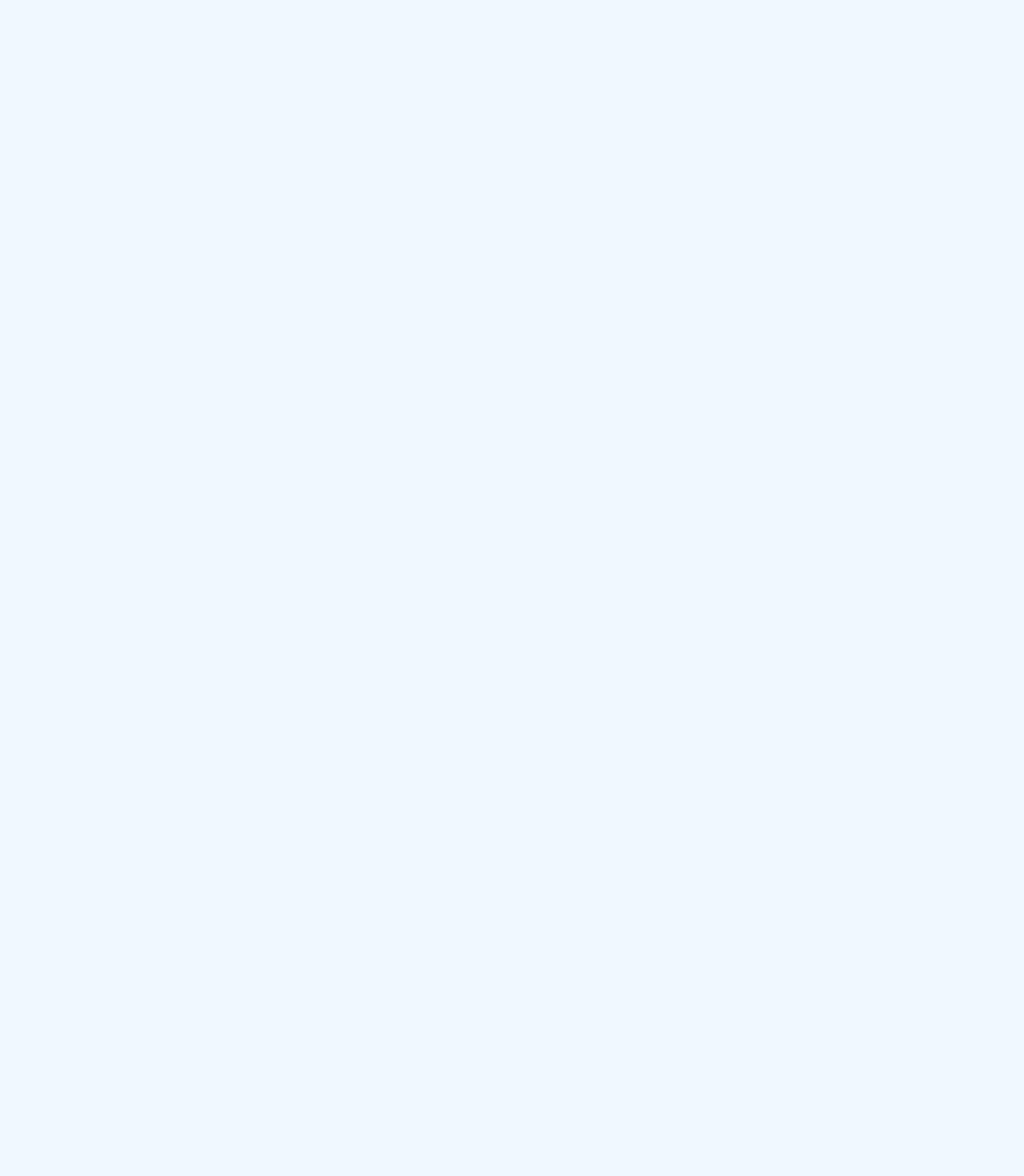
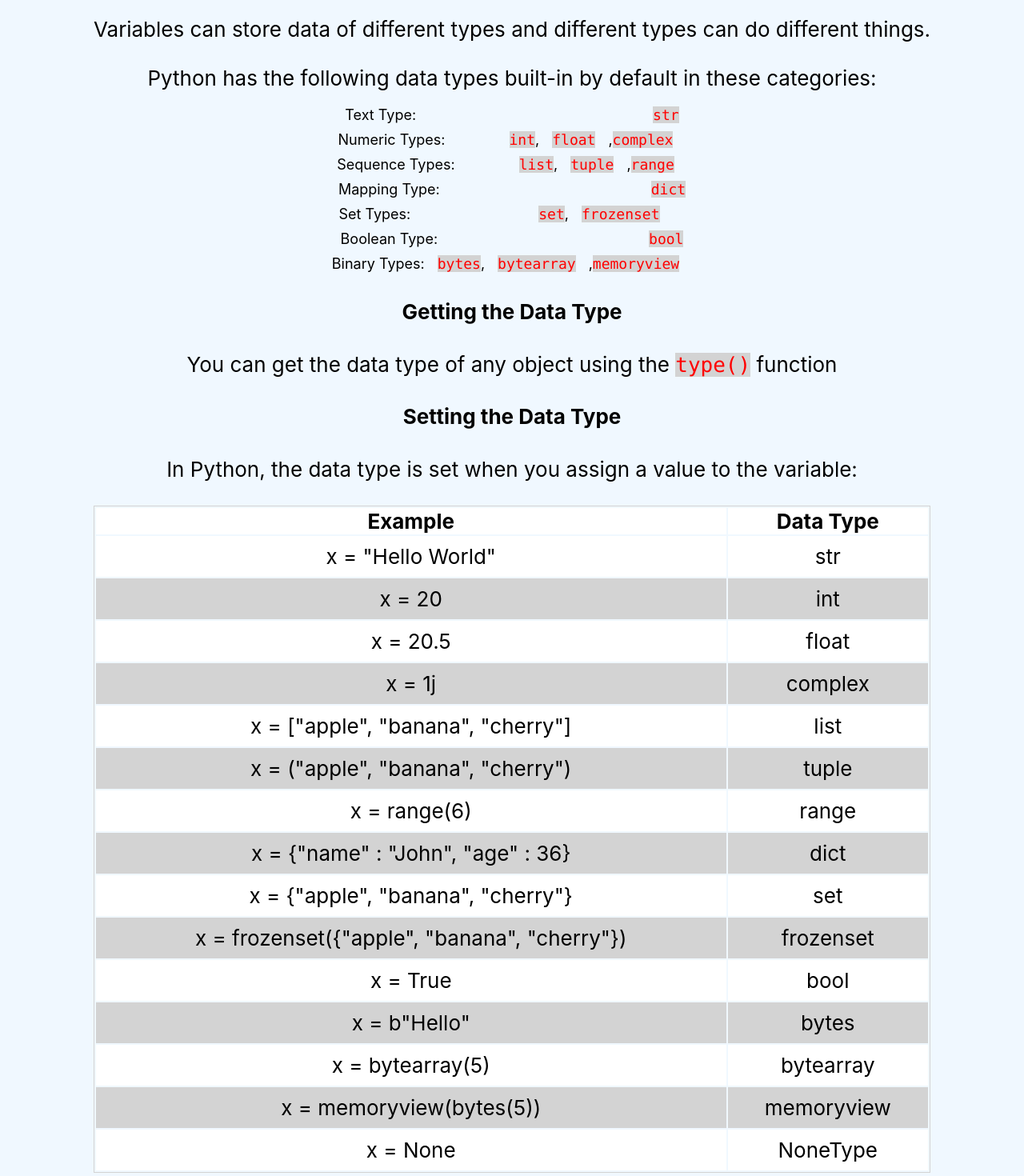
Before and after one commit to tanmayaarora/Online_course_learning_application, a React (Create React App) app: page /python-datatypes in a window 1280 px wide. Before the commit this address had no page. Shown: the part 220-1690 px from the top of the page at 80% size. Before the commit the page ends 800 px from the top, so only its background shows below. Built offline with nearby package versions, Linux system fonts and the light colour scheme.

Commit message:
Added Data Types page, React table wrapper

```diff
--- a/package.json
+++ b/package.json
@@ -10,6 +10,7 @@
     "react-dom": "^18.2.0",
     "react-router-dom": "^6.9.0",
     "react-scripts": "5.0.1",
+    "react-table": "^7.8.0",
     "web-vitals": "^2.1.4"
   },
   "scripts": {
--- a/src/App.css
+++ b/src/App.css
@@ -39,6 +39,10 @@
   border-radius: 15px;
 }
 
+.d-inline-block {
+  display: inline-block;
+}
+
 .large-text-size {
   font-size: large;
 }
@@ -47,8 +51,40 @@
   margin-bottom: 30px;
 }
 
+.m-inline-1rem {
+  margin-inline: 1rem;
+}
+
 .m-inline-15rem {
   margin-inline: 15rem;
+}
+
+.m-left-5rem {
+  margin-left: 5rem;
+}
+
+.m-right-4rem {
+  margin-right: 4rem;
+}
+
+.m-right-9rem {
+  margin-right: 9rem;
+}
+
+.m-right-16to17rem {
+  margin-right: 16.5rem;
+}
+
+.m-right-18to19rem {
+  margin-right: 18.5rem;
+}
+
+.m-top-10 {
+  margin-top: 10px;
+}
+
+.m-top-20 {
+  margin-top: 20px;
 }
 
 .medium-text-size {
--- a/src/App.js
+++ b/src/App.js
@@ -3,6 +3,7 @@ import './App.css';
 import Home from './components/Home/Home';
 import JavaIntroduction from "./components/Java/JavaIntroduction";
 import JavascriptIntroduction from "./components/Javascript/JavascriptIntroduction";
+import PythonDataTypes from "./components/Python/PythonDataTypes/PythonDataTypes";
 import PythonGettingStarted from "./components/Python/PythonGettingStarted/PythonGettingStarted";
 import PythonIntroduction from "./components/Python/PythonIntroduction/PythonIntroduction";
 import PythonGlobalVariables from "./components/Python/PythonVariables/PythonGlobalVariables";
@@ -18,6 +19,7 @@ function App() {
             <Route exact path="/" Component={Home} />
             <Route exact path="/java-intro" Component={JavaIntroduction} />
             <Route exact path="/js-intro" Component={JavascriptIntroduction} />
+            <Route exact path="/python-datatypes" Component={PythonDataTypes} />
             <Route exact path="/python-getstarted" Component={PythonGettingStarted} />
             <Route exact path="/python-intro" Component={PythonIntroduction} />
             <Route exact path="/python-variables-global" Component={PythonGlobalVariables} />
--- /dev/null
+++ b/src/components/Python/PythonDataTypes/DataTypeExamplesTable.js
@@ -0,0 +1,90 @@
+import { useMemo } from "react";
+import ReactTableWrapper from "../../ReactTableWrapper";
+
+const DataTypeExamplesTable = () => {
+    const data = useMemo(
+        () => [
+          {
+            example: 'x = "Hello World"',
+            datatype: 'str',
+          },
+          {
+            example: 'x = 20',
+            datatype: 'int',
+          },
+          {
+            example: 'x = 20.5',
+            datatype: 'float',
+          },
+          {
+            example: 'x = 1j',
+            datatype: 'complex'
+          },
+          {
+            example: 'x = ["apple", "banana", "cherry"]',
+            datatype: 'list'
+          },
+          {
+            example: 'x = ("apple", "banana", "cherry")',
+            datatype: 'tuple'
+          },
+          {
+            example: 'x = range(6)',
+            datatype: 'range'
+          },
+          {
+            example: 'x = {"name" : "John", "age" : 36}',
+            datatype: 'dict'
+          },
+          {
+            example: 'x = {"apple", "banana", "cherry"}',
+            datatype: 'set'
+          },
+          {
+            example: 'x = frozenset({"apple", "banana", "cherry"})',
+            datatype: 'frozenset'
+          },
+          {
+            example: 'x = True',
+            datatype: 'bool'
+          },
+          {
+            example: 'x = b"Hello"',
+            datatype: 'bytes'
+          },
+          {
+            example: 'x = bytearray(5)',
+            datatype: 'bytearray'
+          },
+          {
+            example: 'x = memoryview(bytes(5))',
+            datatype: 'memoryview'
+          },
+          {
+            example: 'x = None',
+            datatype: 'NoneType'
+          }
+        ],
+        []
+      );
+
+      const columns = useMemo(
+        () => [
+          {
+            Header: 'Example',
+            accessor: 'example', // accessor is the "key" in the data
+          },
+          {
+            Header: 'Data Type',
+            accessor: 'datatype',
+          },
+        ],
+        []
+      );
+
+      return (
+        <ReactTableWrapper data={data} columns={columns} className = 'm-bottom-30'/>
+      );
+}
+
+export default DataTypeExamplesTable;
--- /dev/null
+++ b/src/components/Python/PythonDataTypes/PythonBuiltInDataTypes.js
@@ -0,0 +1,51 @@
+const PythonBuiltInDataTypes = () => {
+    return (
+        <>
+            <div className="large-text-size m-top-20">
+                <div className="d-inline-block m-right-18to19rem">Text Type:</div>
+                <div className="d-inline-block"><code className="bg-grey text-danger">str</code></div>
+            </div>
+            <div className="large-text-size m-top-10">
+                <div className="d-inline-block m-right-4rem">Numeric Types:</div>
+                <div className="d-inline-block m-inline-1rem">
+                    <code className="bg-grey text-danger">int</code>,
+                    <code className="bg-grey m-inline-1rem text-danger">float</code>,
+                    <code className="bg-grey text-danger">complex</code>
+                </div>
+            </div>
+            <div className="large-text-size m-top-10">
+                <div className="d-inline-block m-right-4rem">Sequence Types:</div>
+                <div className="d-inline-block m-inline-1rem">
+                    <code className="bg-grey text-danger">list</code>,
+                    <code className="bg-grey m-inline-1rem text-danger">tuple</code>,
+                    <code className="bg-grey text-danger">range</code>
+                </div>
+            </div>
+            <div className="large-text-size m-top-10">
+                <div className="d-inline-block m-right-16to17rem">Mapping Type:</div>
+                <div className="d-inline-block"><code className="bg-grey text-danger">dict</code></div>
+            </div>
+            <div className="large-text-size m-top-10">
+                <div className="d-inline-block m-right-9rem">Set Types:</div>
+                <div className="d-inline-block m-inline-1rem">
+                    <code className="bg-grey text-danger">set</code>,
+                    <code className="bg-grey m-inline-1rem text-danger">frozenset</code>
+                </div>
+            </div>
+            <div className="large-text-size m-top-10">
+                <div className="d-inline-block m-right-16to17rem">Boolean Type:</div>
+                <div className="d-inline-block"><code className="bg-grey text-danger">bool</code></div>
+            </div>
+            <div className="large-text-size m-top-10">
+                <div className="d-inline-block">Binary Types:</div>
+                <div className="d-inline-block m-inline-1rem">
+                    <code className="bg-grey text-danger">bytes</code>,
+                    <code className="bg-grey m-inline-1rem text-danger">bytearray</code>,
+                    <code className="bg-grey text-danger">memoryview</code>
+                </div>
+            </div>
+        </>
+    );
+}
+
+export default PythonBuiltInDataTypes;
--- /dev/null
+++ b/src/components/Python/PythonDataTypes/PythonDataTypes.js
@@ -0,0 +1,26 @@
+import DataTypeExamplesTable from "./DataTypeExamplesTable";
+import PythonBuiltInDataTypes from "./PythonBuiltInDataTypes";
+
+const PythonDataTypes = () => {
+    return (
+        <div>
+            <h2>Python Data Types</h2>
+            <h4>Built-in Data Types</h4>
+            <div className="m-bottom-30">In programming, data type is an important concept.</div>
+            <div className="m-bottom-30">
+                Variables can store data of different types and different types can do different things.
+            </div>
+            <div>
+                Python has the following data types built-in by default in these categories:
+                <PythonBuiltInDataTypes/>
+            </div>
+            <h4>Getting the Data Type</h4>
+            <div>You can get the data type of any object using the <code className="bg-grey text-danger">type()</code> function</div>
+            <h4>Setting the Data Type</h4>
+            <div className="m-bottom-30">In Python, the data type is set when you assign a value to the variable:</div>
+            <DataTypeExamplesTable/>
+        </div>
+    );
+}
+
+export default PythonDataTypes;
--- /dev/null
+++ b/src/components/ReactTableWrapper.js
@@ -0,0 +1,62 @@
+import { useTable } from "react-table";
+
+const ReactTableWrapper = ({ columns, data, className = '' }) => {
+    const {
+        getTableProps,
+        getTableBodyProps,
+        headerGroups,
+        rows,
+        prepareRow
+    } = useTable({ columns, data });
+
+    return (
+        <table
+        {...getTableProps()}
+        style={{ border: 'solid 1px lightgrey', width: '-webkit-fill-available' }}
+        className={className}
+        >
+            <thead>
+                {headerGroups.map(headerGroup => (
+                    <tr {...headerGroup.getHeaderGroupProps()}>
+                        {headerGroup.headers.map(column => (
+                            <th
+                                {...column.getHeaderProps()}
+                                style={{
+                                    background: 'white',
+                                    color: 'black',
+                                    fontWeight: 'bold',
+                                }}
+                            >
+                                {column.render('Header')}
+                            </th>
+                        ))}
+                    </tr>
+                ))}
+            </thead>
+            <tbody {...getTableBodyProps()}>
+                {rows.map((row, index) => {
+                    prepareRow(row)
+                    return (
+                        <tr {...row.getRowProps()}>
+                            {row.cells.map(cell => {
+                                return (
+                                    <td
+                                        {...cell.getCellProps()}
+                                        style={{
+                                            padding: '10px',
+                                            background: `${index % 2 === 0 ? 'white': 'lightgrey'}`,
+                                        }}
+                                    >
+                                        {cell.render('Cell')}
+                                    </td>
+                                )
+                            })}
+                        </tr>
+                    )
+                })}
+            </tbody>
+        </table>
+    );
+}
+
+export default ReactTableWrapper;
```
Also changed, not shown: src/components/Python/PythonVariables/PythonGlobalVariables.js (+12 -2 lines).
